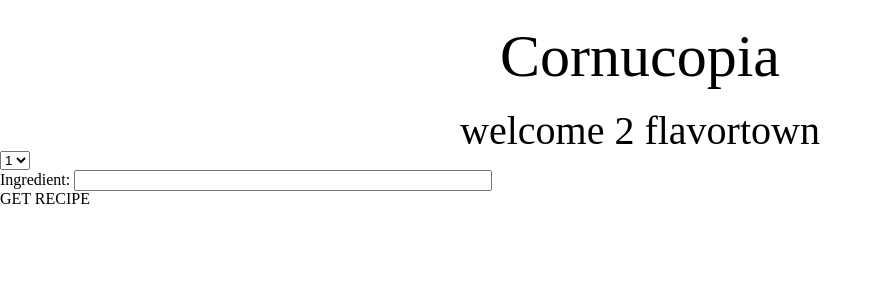
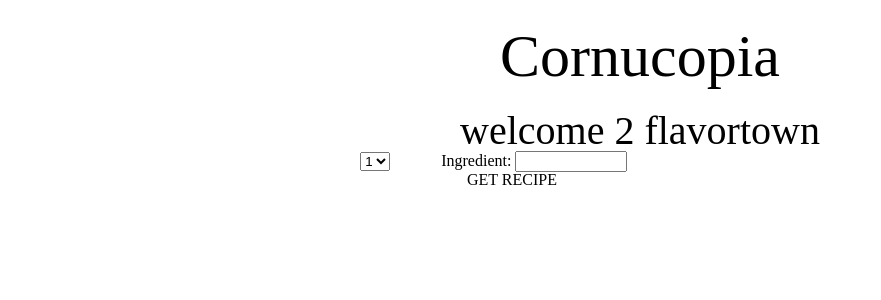
Before and after one commit to GeorgeGo/CorNoGopia, a Flask app: page / in a window 1280 px wide. Shown: the top 300 px of the page, without its empty margins (0-881 px from the left). Run offline with Flask 2, Linux system fonts and the light colour scheme.

Commit message:
moving elements

```diff
--- a/static/css/main.css
+++ b/static/css/main.css
@@ -32,10 +32,20 @@ body{
 }
 .ingredientHolder{
 width: 80%;
-    /*text-align: center;*/
+    text-align: center;
 }
 .form-input{
     width: 40%;
+}
+.ingredient-form{
+    display: inline-block;
+}
+.drop-down-num{
+    display: inline;
+    margin-right: 1%;
+}
+.new-ingredient{
+    display: inline-block;
 }
 .recipeDiv{
     width: 50%;
--- a/static/js/app.js
+++ b/static/js/app.js
@@ -42,9 +42,10 @@ $('#ingredientsNumber').change(function (event) {
 	var a = $('#ingredientsNumber').val();
 	for (var i = 0; i < a; i++) {
 		var formEntry = document.createElement("input");
+		formEntry.setAttribute('class', 'new-ingredient');
 		formEntry.type = "text";
 		formEntry.name = "ingredient_"+i;
-		$('#ingredientsForm').append("Ingredient "+(i+1),"<br>",formEntry,"<br>");
+		$('#ingredientsForm').append("Ingredient: "+(i+1),' ',formEntry,"<br>");
 	}
 	event.preventDefault();
 });
--- a/templates/index.html
+++ b/templates/index.html
@@ -18,25 +18,20 @@
 		</div>
 	</div>
 	<div class="ingredientHolder">
-
-
-		<!-- <form id="ingredientsNumber">
-			Number of Ingredients:
-			<input type="text" name="numberOfIngredients" class="form-input">
-		</form> -->
-		<select id="ingredientsNumber" class="" name="">
+		<select id="ingredientsNumber" class="drop-down-num" name="">
 			<option value='1'>1</option>
 			<option value='2'>2</option>
 			<option value='3'>3</option>
 			<option value='4'>4</option>
 			<option value='5'>5</option>
 		</select>
-		<form id="ingredientsForm">
+		<form id="ingredientsForm" class='ingredient-form'>
 			Ingredient:
 			<input type="text" name="ingredient" class="form-input">
 		</form>
+		<div id='getRecipes'><span>GET RECIPE</span></div>
 	</div>
-		<div id='getRecipes'><span>GET RECIPE</span></div>
+
 
 	<div id="recipeDivHolder" class=""></div>
 	<script type="text/javascript" src="../static/vendors/jquery-2.2.0.min.js"></script>
```
